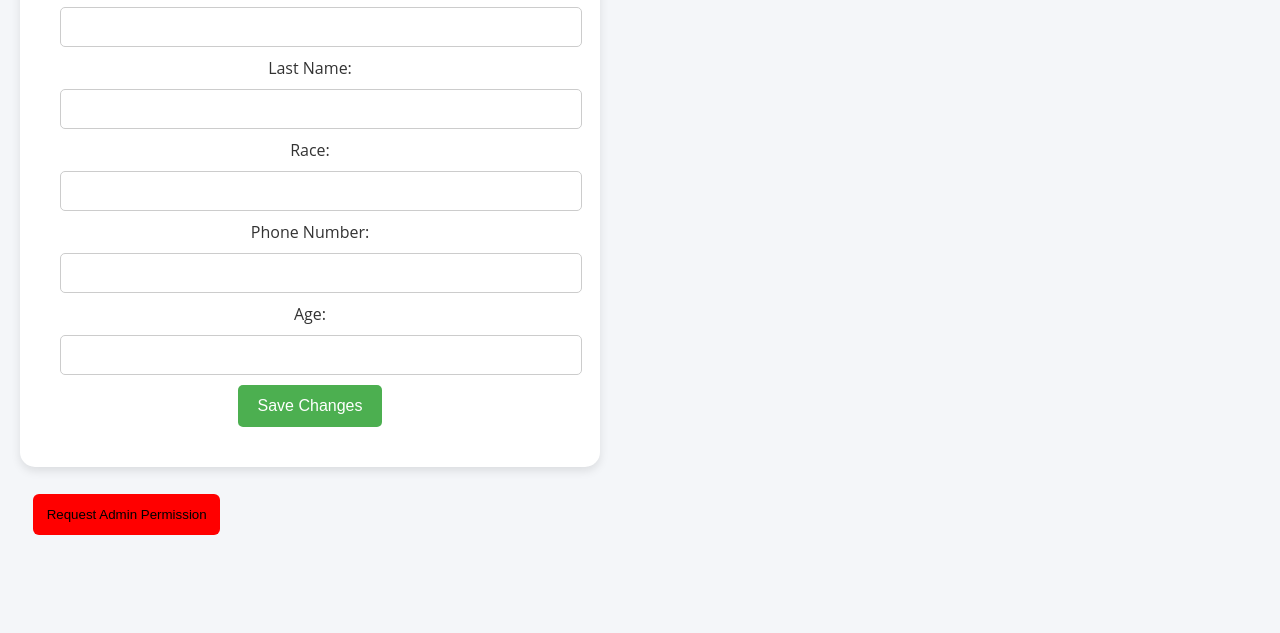
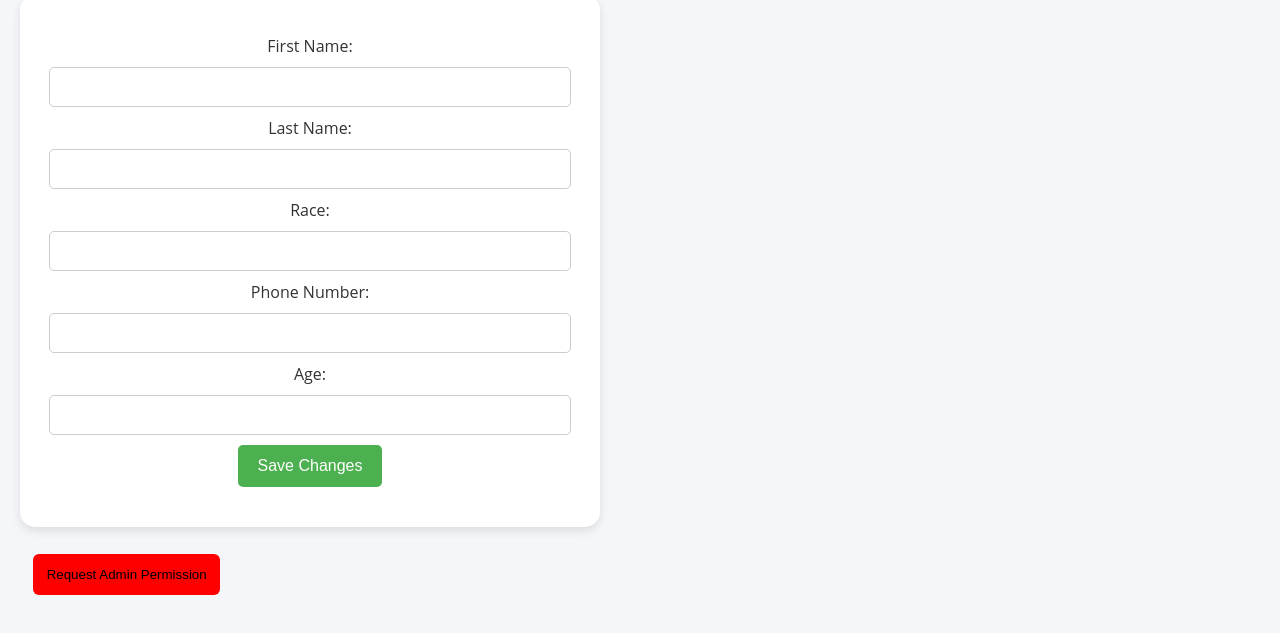
Before and after one commit to BokangWAV/Campus-Safety-App, a website: page app/edit-profile.html in a window 1280 px wide. Shown: the part 85-718 px from the top of the page. Drawn offline with Linux system fonts and the light colour scheme; no server answers; a web font is replaced by a local one.

Commit message:
Update edit-profile.css

```diff
--- a/app/styles/edit-profile.css
+++ b/app/styles/edit-profile.css
@@ -102,6 +102,7 @@ body {
     display: flex;
     justify-content: center;
     align-items: center;
+    flex-direction: column;
     min-height: 100vh;
     padding: 20px;
   }
@@ -115,6 +116,11 @@ body {
     text-align: center;
     width: 100%;
     max-width: 500px; /* Control size for larger screens */
+    display: flex;
+    margin-top: 60px;
+    justify-content: center;
+    align-items: center;
+    flex-direction: column;
   }
 
   /* Styling for input fields */
```
